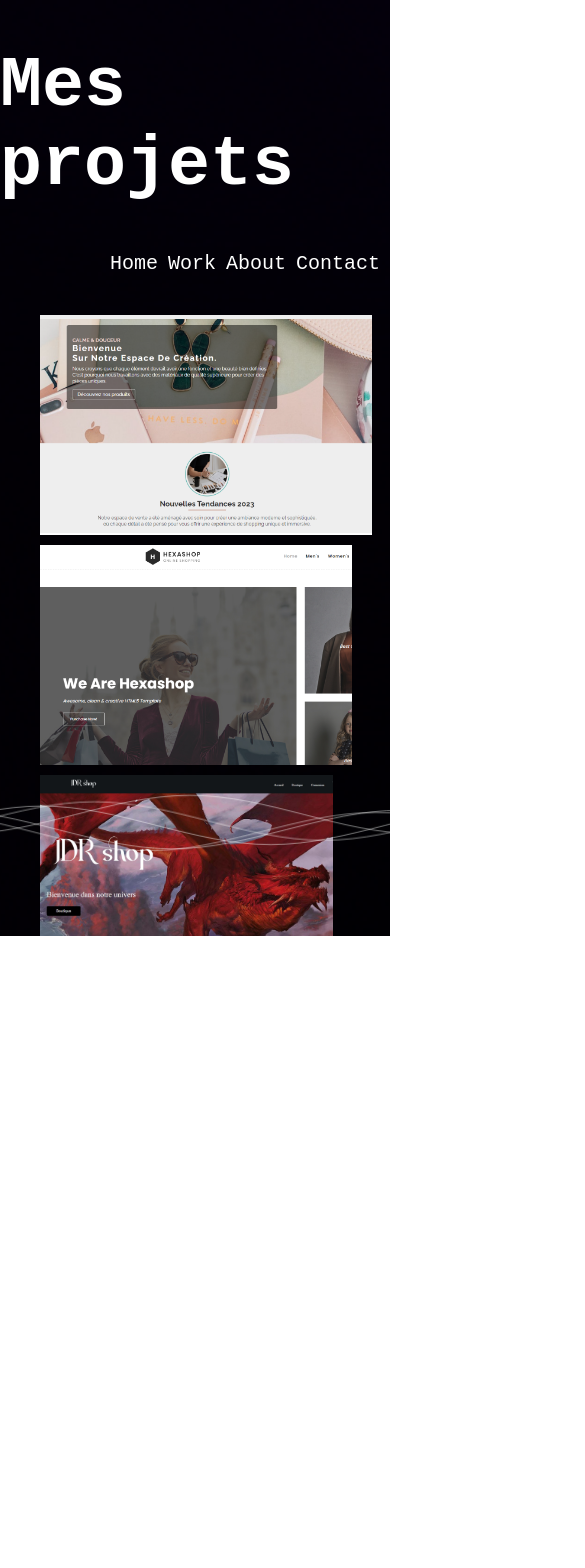
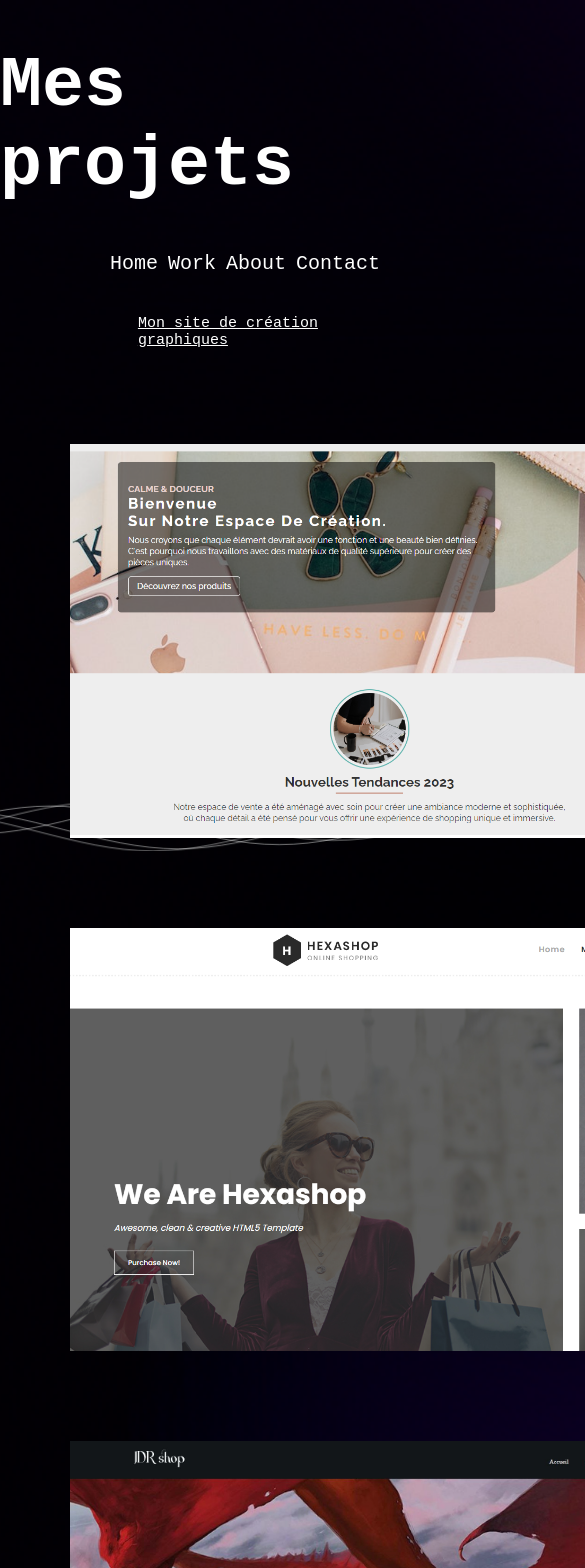
Before and after one commit to mathildemong/portfolio, a React (Create React App) app: page /Work in a window 390 px wide. Shown: the top 1568 px of the page, 585 px wide, since content can reach past the window. Before the commit the page ends 936 px from the top, so only its background shows below. Built offline with nearby package versions, Linux system fonts and the light colour scheme.

Commit message:
cube and work

```diff
--- a/src/components/Work/Work.jsx
+++ b/src/components/Work/Work.jsx
@@ -23,6 +23,8 @@ function Work() {
 
      </h1>
        <NavBar/>
+        <div className='graph'><a target="site" href="https://cargocollective.com/MathildeMong"> <p>Mon site de création graphiques</p></a>
+        </div>
        <div className="gallery">
        <div className="img1">
 
@@ -52,6 +54,8 @@ function Work() {
        </div>
        </div>
 
+
+
        <div class="wavesA">
         <svg class="waves" xmlns="http://www.w3.org/2000/svg" xmlnsXlink="http://www.w3.org/1999/xlink"
         viewBox="0 24 150 28" preserveAspectRatio="none" shape-rendering="auto">
--- a/src/components/Work/work.css
+++ b/src/components/Work/work.css
@@ -47,6 +47,17 @@ background-color: rgb(171, 171, 171);
 
 }
 
+.graph{
+    display: flex;
+    justify-content: left !important;
+    font-size: 15px;
+    text-decoration: none !important;
+    margin-top: 10px;
+    margin-left: 110px !important;
+    font-family: 'Space Mono', monospace;
+    color: rgb(219, 216, 216) !important;
+}
+
 
 .gallery{
     display: flex;
@@ -57,14 +68,14 @@ background-color: rgb(171, 171, 171);
 
 img {
     display: flex;
-    margin-left: 40px;
+    margin: 20px;
+
 
 
 }
    .img1{
       display: flex;
       justify-content: left;
-      margin-top: 10px !important;
 
 
 }
@@ -73,14 +84,13 @@ img {
     opacity: 20%;
     transition: 1s;
 
-
 }
 
 
     .img2{
         display: flex;
-     margin: 0px !important;
-       margin-top: 10px !important;
+
+
     }
     .img2:hover{
         opacity: 20%;
@@ -91,8 +101,8 @@ img {
 
     .img3{
         display: flex;
-     margin: 0px !important;
-       margin-top: 10px !important;
+
+
 
     }
 
@@ -129,6 +139,9 @@ img {
     .gallery{
         display: flex;
         flex-direction: column;
+        z-index: 3;
+        margin: 50px !important;
+
     }
 
     .img{
@@ -137,14 +150,39 @@ img {
 
 
         }
+
+    .img1{
+      display: flex;
+      justify-content: left;
+      margin-top: 10px !important;
+      width: 700px;
+
+
+}
+
         .img2{
             display: flex;
+            width: 750px;
             flex-direction: column;
-            margin-left: 20px;
+             margin-top: 50px !important;
 
             }
+
+      .img3{
+        display: flex;
+        flex-direction: column;
+        width: 800px;
+      margin-top: 50px !important;
+
+    }
         a{
             display: flex;
             flex-direction: column;
         }
+
+        .wavesA{
+            display: flex;
+            flex-direction: column;
+            z-index: 2;
+        }
   }
--- a/src/components/aboutme/aboutme.css
+++ b/src/components/aboutme/aboutme.css
@@ -1,7 +1,7 @@
 
 
   .cubespinner {
-    margin: 30px;
+    margin-top: 80px;
     animation-name: spincube;
     animation-timing-function: ease-in-out;
     animation-iteration-count: infinite;
@@ -166,7 +166,7 @@ color: rgb(255, 255, 255) !important;
         background-size: cover;
     }
    .cubespinner {
-
+margin: 100px 0 0 0;
     animation-name: spincube;
     animation-timing-function: ease-in-out;
     animation-iteration-count: infinite;
@@ -179,7 +179,6 @@ color: rgb(255, 255, 255) !important;
       position: absolute;
       width: 200px;
       height: 200px;
-      margin: 100px;
       border: 1px solid #ccc;
       background: rgba(255, 255, 255, 0.4);
       text-align: center;
```
Also changed, not shown: 11 other files (tests, documents, lock files or other folders).
